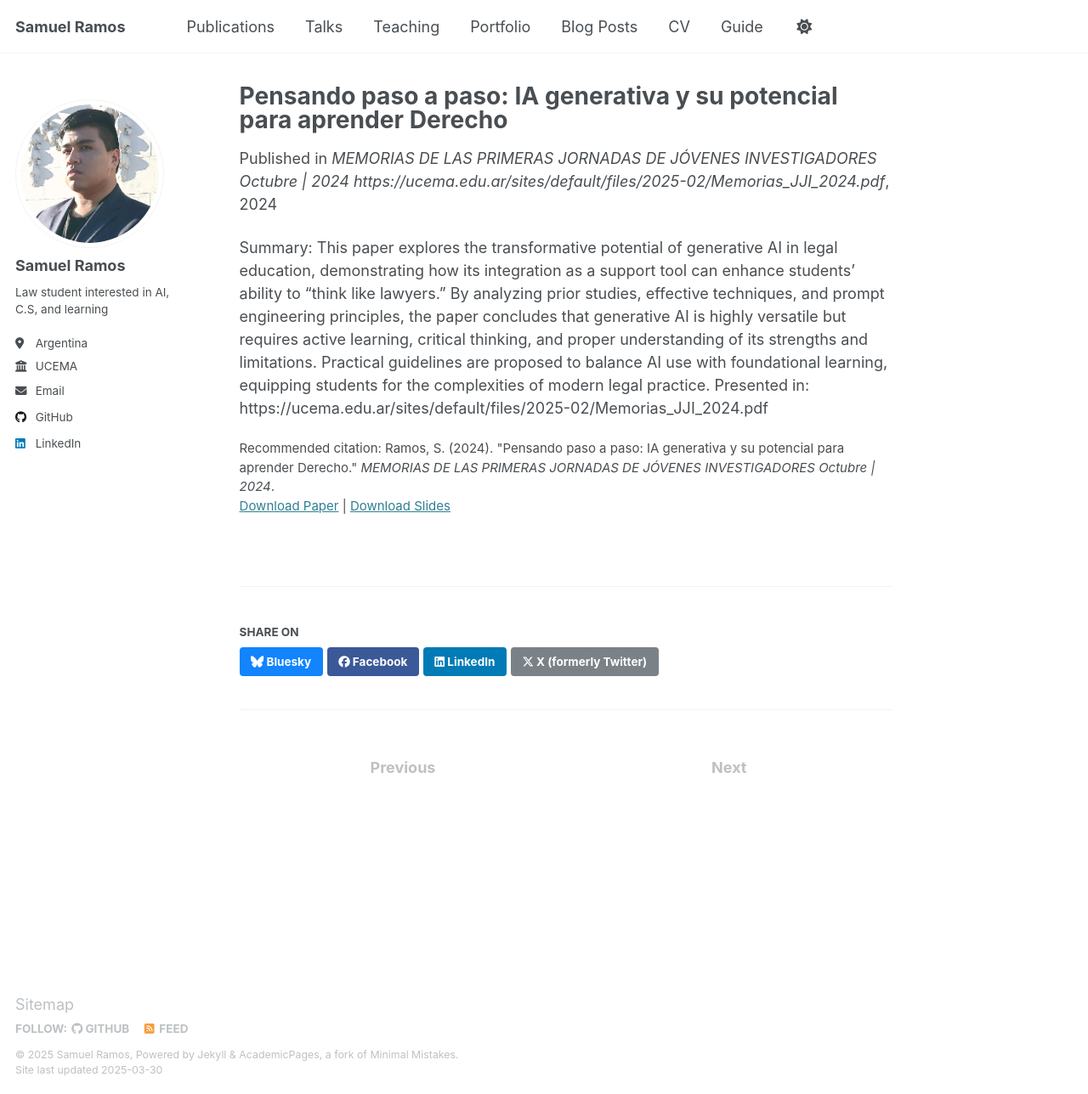
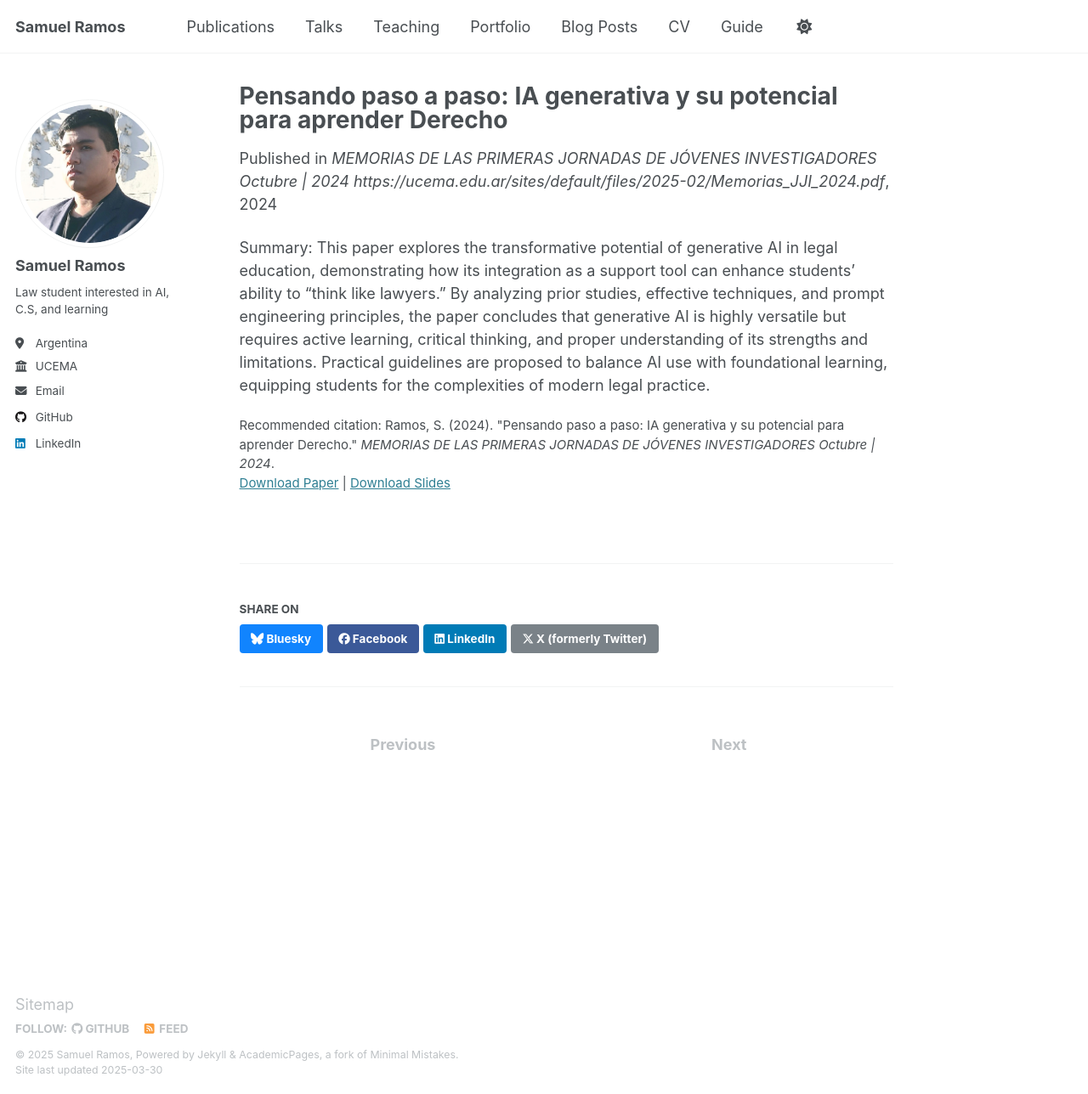
Before and after one commit to saiefr/saiefr.github.io, a Jekyll site: the page built from _publications/2024-10_paper-jornadas ucema.md, in a window 1280 px wide and 1288 px high. Shown: the whole window at 85% size. Built offline with Jekyll 4.4.1, drawn with Linux system fonts in a browser that asks for light colours.

Commit message:
Update 2024-10_paper-jornadas ucema.md

```diff
--- a/_publications/2024-10_paper-jornadas ucema.md
+++ b/_publications/2024-10_paper-jornadas ucema.md
@@ -9,4 +9,3 @@ paperurl: 'https://saiefr.github.io/files/paper1.pdf'
 citation: 'Ramos, S. (2024). &quot;Pensando paso a paso: IA generativa y su potencial para aprender Derecho.&quot; <i>MEMORIAS DE LAS PRIMERAS JORNADAS DE JÓVENES INVESTIGADORES Octubre | 2024</i>.'
 ---
 Summary: This paper explores the transformative potential of generative AI in legal education, demonstrating how its integration as a support tool can enhance students' ability to "think like lawyers." By analyzing prior studies, effective techniques, and prompt engineering principles, the paper concludes that generative AI is highly versatile but requires active learning, critical thinking, and proper understanding of its strengths and limitations. Practical guidelines are proposed to balance AI use with foundational learning, equipping students for the complexities of modern legal practice.
-Presented in: https://ucema.edu.ar/sites/default/files/2025-02/Memorias_JJI_2024.pdf
```
